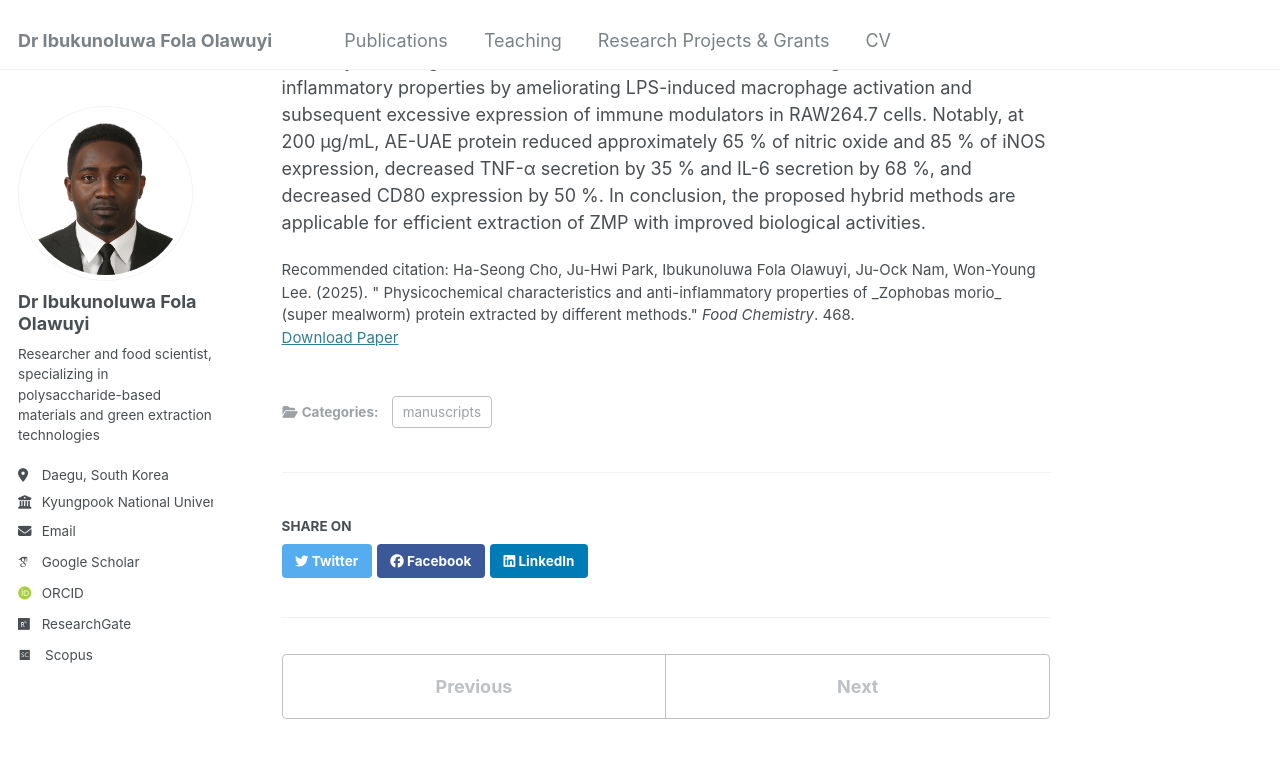
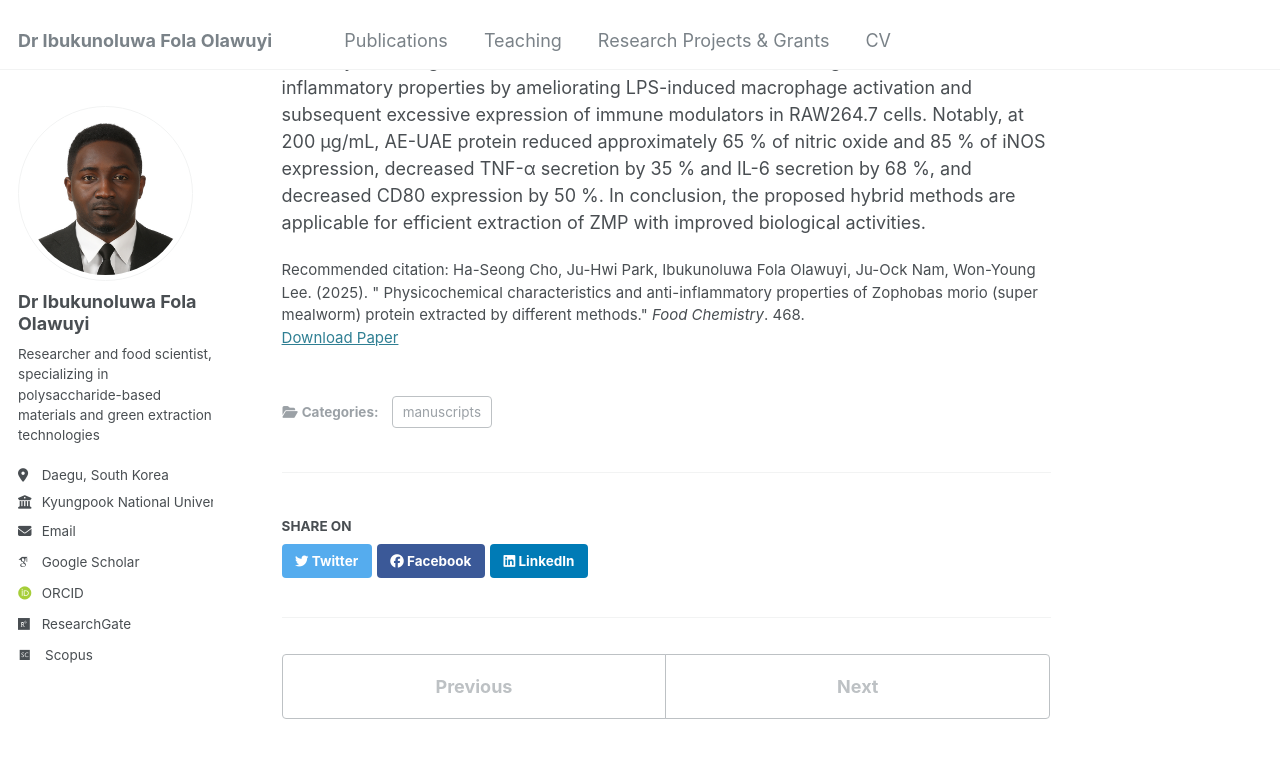
Before and after one commit to ibukunfola/ibukunfola.github.io, a Jekyll site: the page built from _publications/2025-03-15-physicochemical-characteristics.md, in a window 1280 px wide and 900 px high, scrolled down 401 px. Shown: the top 758 px of the window. Built offline with Jekyll 4.4.1, drawn with Linux system fonts in a browser that asks for light colours; some web fonts are replaced.

```diff
--- a/_publications/2025-03-15-physicochemical-characteristics.md
+++ b/_publications/2025-03-15-physicochemical-characteristics.md
@@ -7,7 +7,7 @@ excerpt: 'The proposed hybrid methods are applicable for efficient extraction of
 date: 2025-03-15
 venue: 'Food Chemistry'
 paperurl: 'https://doi.org/10.1016/j.foodchem.2024.142519'
-citation: 'Ha-Seong Cho, Ju-Hwi Park, Ibukunoluwa Fola Olawuyi, Ju-Ock Nam, Won-Young Lee. (2025). &quot; Physicochemical characteristics and anti-inflammatory properties of _Zophobas morio_ (super mealworm) protein extracted by different methods.&quot; <i>Food Chemistry</i>. 468.'
+citation: 'Ha-Seong Cho, Ju-Hwi Park, Ibukunoluwa Fola Olawuyi, Ju-Ock Nam, Won-Young Lee. (2025). &quot; Physicochemical characteristics and anti-inflammatory properties of Zophobas morio (super mealworm) protein extracted by different methods.&quot; <i>Food Chemistry</i>. 468.'
 ---
 
 In this study, _Zophobas morio_ protein (ZMP) was extracted via combining alkaline extraction with ultrasound-assisted (AE-UAE) or microwave-assisted (AE-MAE) extraction in comparison with their respective single extraction methods and conventional method. AE-UAE and AE-MAE exhibited a higher extraction yield (40.68 % and 36.80 %, respectively) than single methods and conventional method (29.19 %–35.89 %). SDS-PAGE showed AE-UAE and AE-MAE induced new formation of smaller molecular weight proteins. Moreover, the hybrid methods decreased α-helix content, whereas increased β-sheet by unfolding the structure of ZMPs. ZMPs demonstrated significant anti-inflammatory properties by ameliorating LPS-induced macrophage activation and subsequent excessive expression of immune modulators in RAW264.7 cells. Notably, at 200 μg/mL, AE-UAE protein reduced approximately 65 % of nitric oxide and 85 % of iNOS expression, decreased TNF-α secretion by 35 % and IL-6 secretion by 68 %, and decreased CD80 expression by 50 %. In conclusion, the proposed hybrid methods are applicable for efficient extraction of ZMP with improved biological activities.
```
